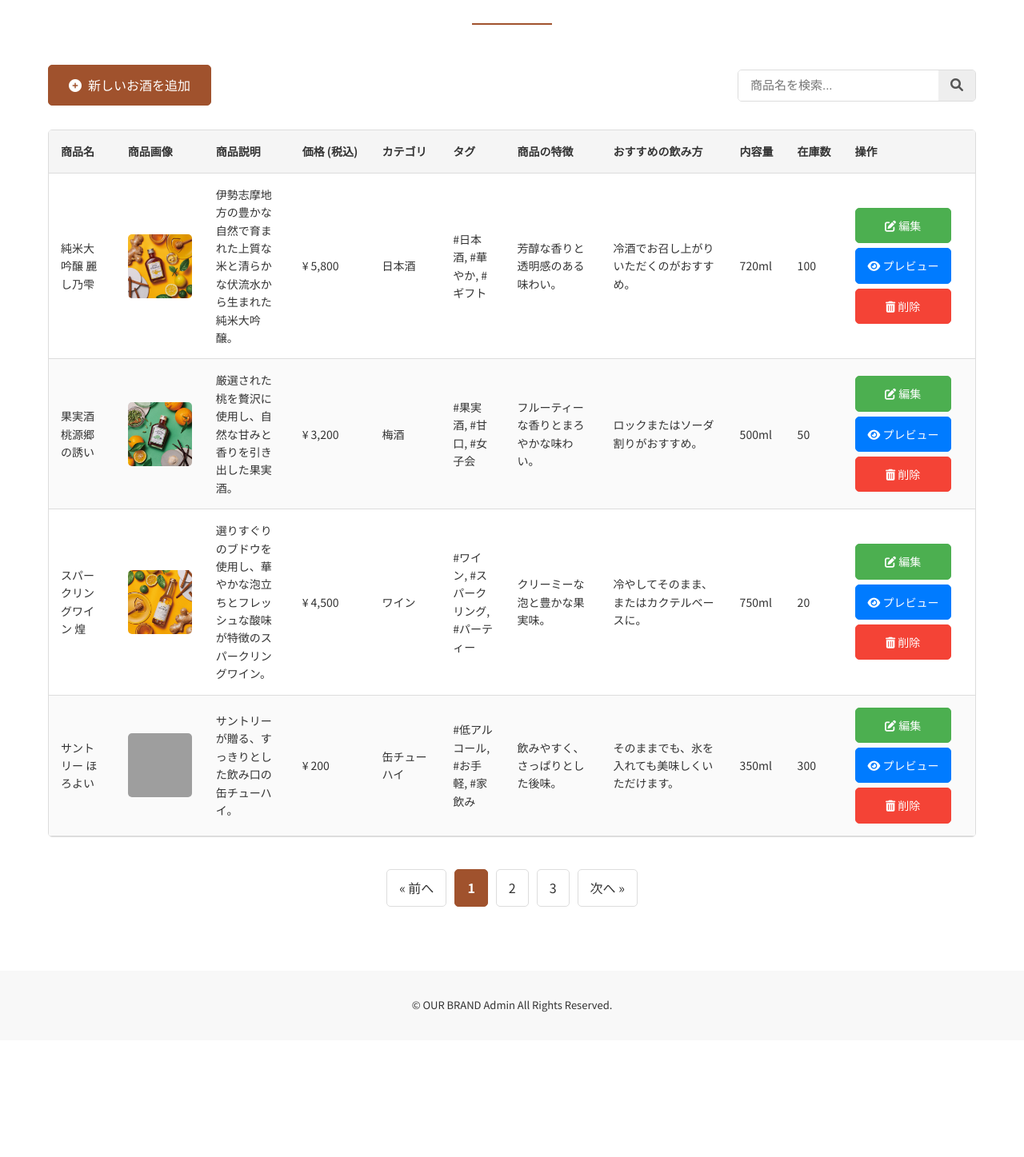
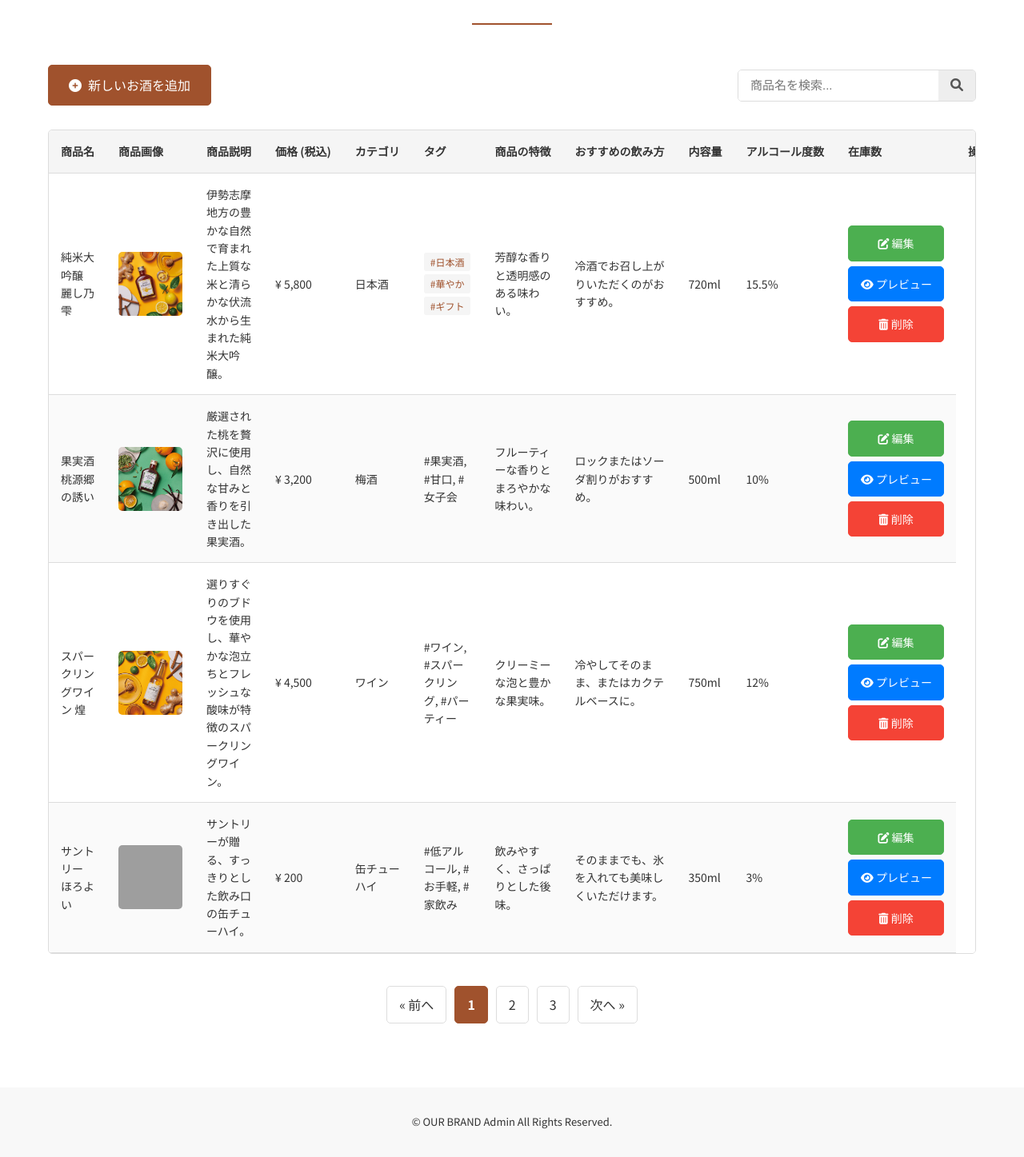
Before and after one commit to Maple-robin/sakebit, a PHP site: page /client/client_top.php in a window 1280 px wide. Shown: the part 263-1710 px from the top of the page at 80% size. Before the commit the page ends 1529 px from the top, so only its background shows below. Run offline with PHP 8.4, Linux system fonts and the light colour scheme; some web fonts are replaced; grey boxes are pictures that could not be loaded.

Commit message:
タグ、度数

```diff
--- a/sources/client/client_top.php
+++ b/sources/client/client_top.php
@@ -58,6 +58,7 @@
                             <th>商品の特徴</th>
                             <th>おすすめの飲み方</th>
                             <th>内容量</th>
+                            <th>アルコール度数</th>
                             <th>在庫数</th>
                             <th>操作</th>
                         </tr>
@@ -69,11 +70,17 @@
                             <td>伊勢志摩地方の豊かな自然で育まれた上質な米と清らかな伏流水から生まれた純米大吟醸。</td>
                             <td>¥ 5,800</td>
                             <td>日本酒</td>
-                            <td>#日本酒, #華やか, #ギフト</td>
+                            <td>
+                                <div class="admin-table-tag-list">
+                                    <span class="admin-table-tag">#日本酒</span>
+                                    <span class="admin-table-tag">#華やか</span>
+                                    <span class="admin-table-tag">#ギフト</span>
+                                </div>
+                            </td>
                             <td>芳醇な香りと透明感のある味わい。</td>
                             <td>冷酒でお召し上がりいただくのがおすすめ。</td>
                             <td>720ml</td>
-                            <td>100</td>
+                            <td>15.5%</td>
                             <td>
                                 <div class="admin-action-buttons-group">
                                     <a href="client_add_product.php?id=1" class="admin-action-button admin-action-button--edit"><i class="fas fa-edit"></i> 編集</a>
@@ -92,7 +99,7 @@
                             <td>フルーティーな香りとまろやかな味わい。</td>
                             <td>ロックまたはソーダ割りがおすすめ。</td>
                             <td>500ml</td>
-                            <td>50</td>
+                            <td>10%</td>
                             <td>
                                 <div class="admin-action-buttons-group">
                                     <a href="client_add_product.php?id=2" class="admin-action-button admin-action-button--edit"><i class="fas fa-edit"></i> 編集</a>
@@ -111,7 +118,7 @@
                             <td>クリーミーな泡と豊かな果実味。</td>
                             <td>冷やしてそのまま、またはカクテルベースに。</td>
                             <td>750ml</td>
-                            <td>20</td>
+                            <td>12%</td>
                             <td>
                                 <div class="admin-action-buttons-group">
                                     <a href="client_add_product.php?id=3" class="admin-action-button admin-action-button--edit"><i class="fas fa-edit"></i> 編集</a>
@@ -130,7 +137,7 @@
                             <td>飲みやすく、さっぱりとした後味。</td>
                             <td>そのままでも、氷を入れても美味しくいただけます。</td>
                             <td>350ml</td>
-                            <td>300</td>
+                            <td>3%</td>
                             <td>
                                 <div class="admin-action-buttons-group">
                                     <a href="client_add_product.php?id=4" class="admin-action-button admin-action-button--edit"><i class="fas fa-edit"></i> 編集</a>
--- a/sources/clientcss/client_top.css
+++ b/sources/clientcss/client_top.css
@@ -160,3 +160,19 @@
     border-radius: 5px; /* ボタンの角を丸くする */
     transition: background-color 0.3s ease; /* ホバー時のエフェクト */
 }
+
+.admin-table-tag-list {
+    display: flex;
+    flex-wrap: wrap;
+    gap: 4px 8px;
+    max-width: 200px;
+}
+.admin-table-tag {
+    background: #f5f5f5;
+    color: #A0522D;
+    border-radius: 3px;
+    padding: 2px 8px;
+    font-size: 1.2rem;
+    display: inline-block;
+    white-space: nowrap;
+}
```
